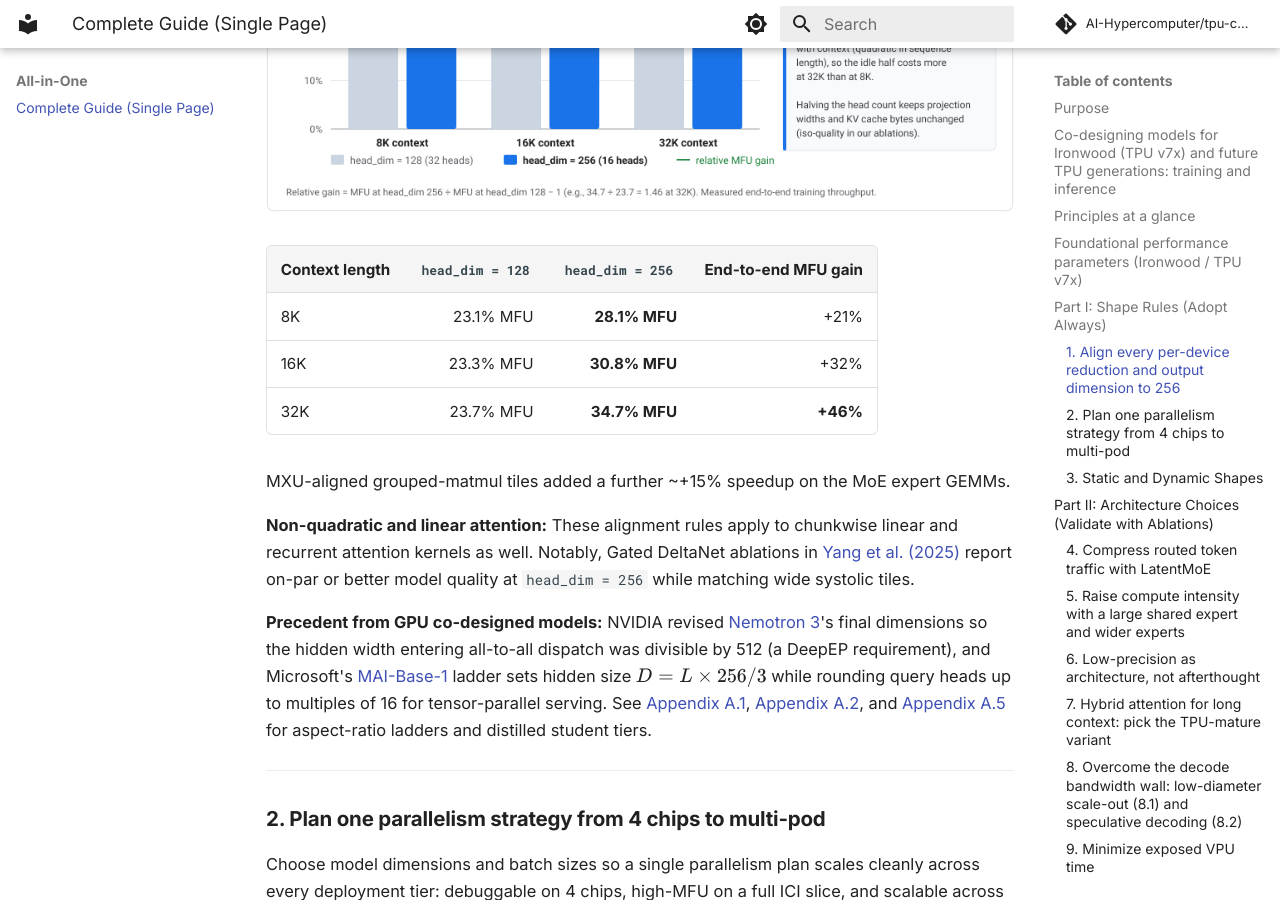
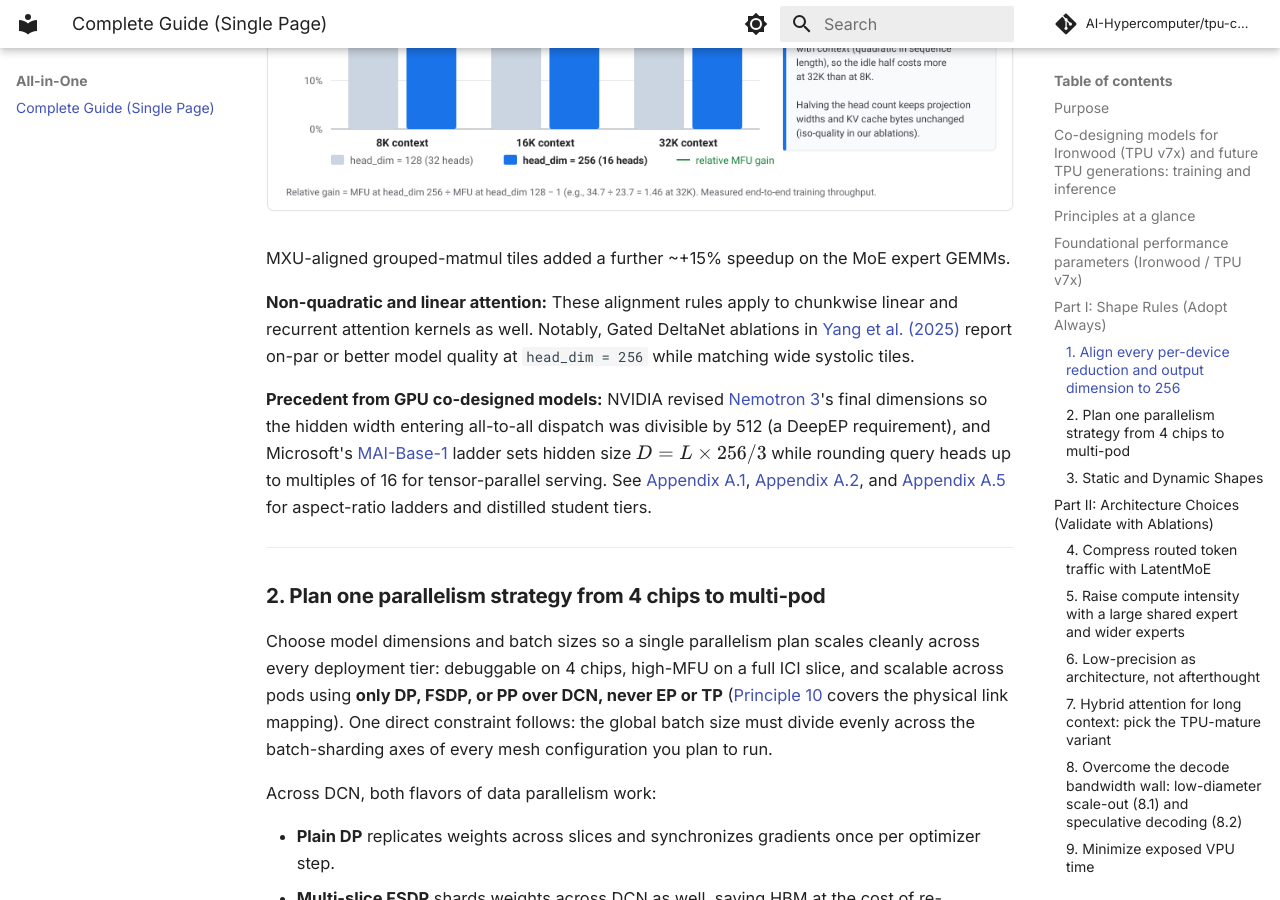
Before and after one commit to AI-Hypercomputer/tpu-codesign, an MkDocs documentation site: the page built from docs/guide.md, in a window 1280 px wide and 900 px high, scrolled down 7671 px. Built offline with MkDocs 1.6.1 and Material for MkDocs 9.7.7, drawn with Linux system fonts in a browser that asks for light colours; comment, search, counter and statistics services are not loaded; some of the changed text lies outside the part shown.

Commit message:
Use generic guide authors and drop repeated head_dim MFU table.
Repo metadata (`mkdocs.yml` and `README.md`) already credits TPU Co-Design Authors for multi-author contributions, while `docs/index.md` and `docs/guide.md` still listed two individual authors. In Principle 1 (`docs/shape-rules.md` and `docs/guide.md`), the `head_dim = 128` vs. `256` table also duplicated the exact values shown in `p1-head-dim-256-mfu.png` directly above it.

Update the living guide bylines to "TPU Co-Design Authors (Google Cloud)" (leaving the dated launch blog post unchanged) and remove the duplicate table.

PiperOrigin-RevId: 1023185586

```diff
--- a/docs/guide.md
+++ b/docs/guide.md
@@ -84,12 +84,6 @@ The most frequently missed dimension is **`head_dim`**: at `head_dim = 128` or `
 **Measured:** Reshaping Qwen3-30B MoE attention from 32 heads × 128 to 16 heads × 256 (identical parameters and FLOPs) accelerated end-to-end training on Ironwood, with the speedup widening at longer sequence lengths as quadratic attention takes a larger share of step time:
 
 ![Measured training MFU gain from reshaping head_dim from 128 to 256 across 8K, 16K, and 32K context](assets/images/p1-head-dim-256-mfu.png)
-
-| Context length | `head_dim = 128` | `head_dim = 256` | End-to-end MFU gain |
-| :--- | ---: | ---: | ---: |
-| 8K | 23.1% MFU | **28.1% MFU** | +21% |
-| 16K | 23.3% MFU | **30.8% MFU** | +32% |
-| 32K | 23.7% MFU | **34.7% MFU** | **+46%** |
 
 MXU-aligned grouped-matmul tiles added a further ~+15% speedup on the MoE expert GEMMs.
 
```
Also changed, not shown: other parts of docs/guide.md (+1 -1 lines), docs/index.md (+1 -1 lines), docs/shape-rules.md (+0 -6 lines).
